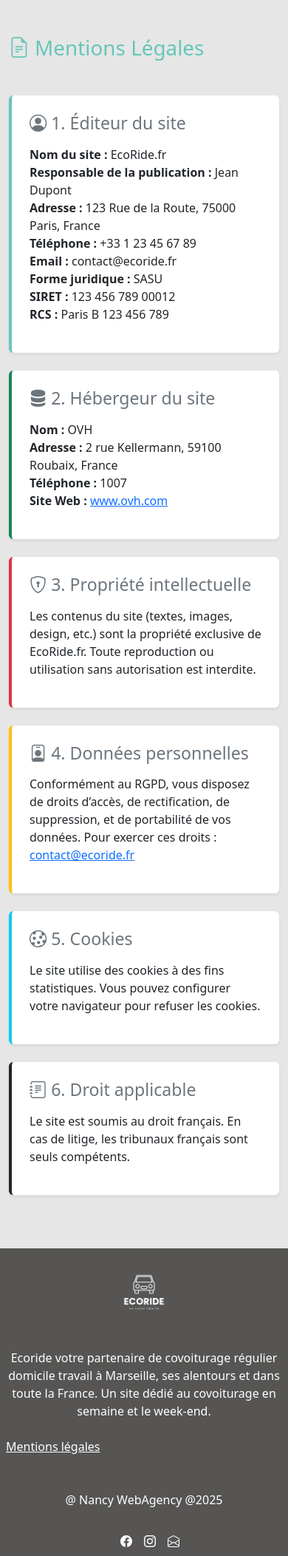
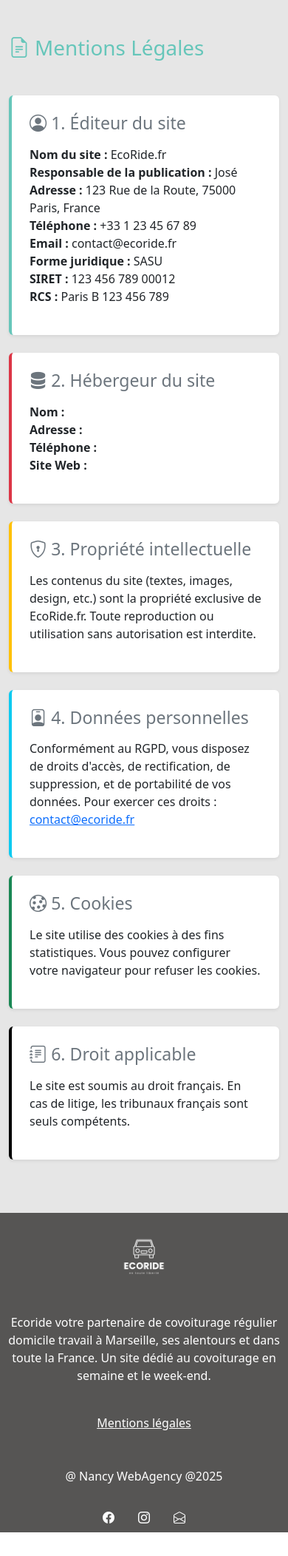
Before and after one commit to nancyh13500/ecoride_ecf, a PHP site: page /pages/mentions_legales.php in a window 390 px wide. Shown: the whole page at 74% size. After the commit the page ends 2072 px from the top, so only its background shows below. Run offline with PHP 8.4, Linux system fonts and the light colour scheme.

Commit message:
update footer and mentions legales

```diff
--- a/pages/contact.php
+++ b/pages/contact.php
@@ -4,7 +4,7 @@
 
 <section class="hero px-4 py-5">
     <div class="background-contact"></div>
-    <div class="contact-title text-black text-center">
+    <div class="contact-title text-black text-center mt-5">
         <div class="container">
             <h1 class="contact-title mt-3 mb-3 fw-bold">Contact</h1>
         </div>
--- a/pages/mentions_legales.php
+++ b/pages/mentions_legales.php
@@ -11,39 +11,33 @@ require_once __DIR__ . "/../templates/header.php";
 
         <!-- Éditeur du site -->
         <section class="bg-white p-4 rounded shadow-sm mb-4 border-start border-primary border-4">
-            <h3 class="text-secondary mb-3">
-                <i class="bi bi-person-circle"></i> 1. Éditeur du site
-            </h3>
+            <h3 class="text-secondary mb-3"><i class="bi bi-person-circle"></i> 1. Éditeur du site</h3>
             <p>
-                <strong>Nom du site :</strong> EcoRide.fr<br>
-                <strong>Responsable de la publication :</strong> Jean Dupont<br>
-                <strong>Adresse :</strong> 123 Rue de la Route, 75000 Paris, France<br>
-                <strong>Téléphone :</strong> +33 1 23 45 67 89<br>
-                <strong>Email :</strong> contact@ecoride.fr<br>
-                <strong>Forme juridique :</strong> SASU<br>
-                <strong>SIRET :</strong> 123 456 789 00012<br>
-                <strong>RCS :</strong> Paris B 123 456 789
+                <strong>Nom du site : </strong>EcoRide.fr<br>
+                <strong>Responsable de la publication : </strong>José<br>
+                <strong>Adresse : </strong>123 Rue de la Route, 75000 Paris, France<br>
+                <strong>Téléphone : </strong>+33 1 23 45 67 89<br>
+                <strong>Email : </strong>contact@ecoride.fr<br>
+                <strong>Forme juridique : </strong>SASU<br>
+                <strong>SIRET : </strong>123 456 789 00012<br>
+                <strong>RCS : </strong>Paris B 123 456 789
             </p>
         </section>
 
         <!-- Hébergeur -->
-        <section class="bg-white p-4 rounded shadow-sm mb-4 border-start border-success border-4">
-            <h3 class="text-secondary mb-3">
-                <i class="bi bi-server"></i> 2. Hébergeur du site
-            </h3>
+        <section class="bg-white p-4 rounded shadow-sm mb-4 border-start border-danger border-4">
+            <h3 class="text-secondary mb-3"><i class="bi bi-server"></i> 2. Hébergeur du site</h3>
             <p>
-                <strong>Nom :</strong> OVH<br>
-                <strong>Adresse :</strong> 2 rue Kellermann, 59100 Roubaix, France<br>
-                <strong>Téléphone :</strong> 1007<br>
-                <strong>Site Web :</strong> <a href="https://www.ovh.com" target="_blank">www.ovh.com</a>
+                <strong>Nom :</strong><br>
+                <strong>Adresse :</strong><br>
+                <strong>Téléphone :</strong><br>
+                <strong>Site Web :</strong> <a href="" target="_blank"></a>
             </p>
         </section>
 
         <!-- Propriété intellectuelle -->
-        <section class="bg-white p-4 rounded shadow-sm mb-4 border-start border-danger border-4">
-            <h3 class="text-secondary mb-3">
-                <i class="bi bi-shield-lock"></i> 3. Propriété intellectuelle
-            </h3>
+        <section class="bg-white p-4 rounded shadow-sm mb-4 border-start border-warning border-4">
+            <h3 class="text-secondary mb-3"><i class="bi bi-shield-lock"></i> 3. Propriété intellectuelle</h3>
             <p>
                 Les contenus du site (textes, images, design, etc.) sont la propriété exclusive de EcoRide.fr.
                 Toute reproduction ou utilisation sans autorisation est interdite.
@@ -51,31 +45,25 @@ require_once __DIR__ . "/../templates/header.php";
         </section>
 
         <!-- Données personnelles -->
-        <section class="bg-white p-4 rounded shadow-sm mb-4 border-start border-warning border-4">
-            <h3 class="text-secondary mb-3">
-                <i class="bi bi-person-badge"></i> 4. Données personnelles
-            </h3>
+        <section class="bg-white p-4 rounded shadow-sm mb-4 border-start border-info border-4">
+            <h3 class="text-secondary mb-3"><i class="bi bi-person-badge"></i> 4. Données personnelles</h3>
             <p>
-                Conformément au RGPD, vous disposez de droits d’accès, de rectification, de suppression, et de portabilité
+                Conformément au RGPD, vous disposez de droits d'accès, de rectification, de suppression, et de portabilité
                 de vos données. Pour exercer ces droits : <a href="mailto:contact@ecoride.fr">contact@ecoride.fr</a>
             </p>
         </section>
 
         <!-- Cookies -->
-        <section class="bg-white p-4 rounded shadow-sm mb-4 border-start border-info border-4">
-            <h3 class="text-secondary mb-3">
-                <i class="bi bi-cookie"></i> 5. Cookies
-            </h3>
+        <section class="bg-white p-4 rounded shadow-sm mb-4 border-start border-success border-4">
+            <h3 class="text-secondary mb-3"><i class="bi bi-cookie"></i> 5. Cookies</h3>
             <p>
                 Le site utilise des cookies à des fins statistiques. Vous pouvez configurer votre navigateur pour refuser les cookies.
             </p>
         </section>
 
         <!-- Droit applicable -->
-        <section class="bg-white p-4 rounded shadow-sm mb-4 border-start border-dark border-4">
-            <h3 class="text-secondary mb-3">
-                <i class="bi bi-journal-text"></i> 6. Droit applicable
-            </h3>
+        <section class="bg-white p-4 rounded shadow-sm mb-4 border-start border-black border-4">
+            <h3 class="text-secondary mb-3"><i class="bi bi-journal-text"></i> 6. Droit applicable</h3>
             <p>
                 Le site est soumis au droit français. En cas de litige, les tribunaux français sont seuls compétents.
             </p>
--- a/templates/footer.php
+++ b/templates/footer.php
@@ -1,24 +1,28 @@
 <!-- section footer-->
 <div class="footer">
     <footer class="d-flex flex-wrap justify-content-center align-items-center">
+        <div class="row">
+
             <a href="/index.php" class="col-md-12 d-flex align-items-center justify-content-center mb-0">
                 <img src="/assets/logo/logo_dark.png" alt="logo checkit" width="120">
             </a>
             <p class="col-md-12 text-center text-white align-items-center text-body-dark mt-3">
                 Ecoride votre partenaire de covoiturage régulier domicile travail à Marseille, ses alentours et dans toute la France. Un site dédié au covoiturage en semaine et le week-end.
             </p>
-        <p class="col-md-4 justify-content-center align-items-center">
+            <p class="col-md-4 text-center justify-content-center align-items-center mt-3">
                 <a href="/pages/mentions_legales.php" class="text-white">Mentions légales</a>
 
             </p>
 
             <p class="col-md-4 text-center text-white align-items-center text-body-dark mt-3">@ Nancy WebAgency @2025</p>
 
-        <ul class="nav col-md-4 justify-content-center align-items-end">
-            <li class="ms-3"><a class="text-white" href="#"><i class="bi bi-facebook"></i></a></li>
-            <li class="ms-3"><a class="text-white" href="#"><i class="bi bi-instagram"></i></a></li>
-            <li class="ms-3"><a class="text-white" href="#"><i class="bi bi-envelope-open"></i></i></a></li>
+            <ul class="nav col-md-4 justify-content-center align-items-center">
+                <li class="ms-3 me-3"><a class="text-white" href="#"><i class="bi bi-facebook"></i></a></li>
+                <li class="ms-3 me-3"><a class="text-white" href="#"><i class="bi bi-instagram"></i></a></li>
+                <li class="ms-3 me-3"><a class="text-white" href="#"><i class="bi bi-envelope-open"></i></i></a></li>
             </ul>
+        </div>
+
     </footer>
 </div>
 <!-- end section footer-->
--- a/templates/header.php
+++ b/templates/header.php
@@ -21,7 +21,7 @@
     <nav class="navbar navbar-expand-lg bg-light position-fixed" id="navbar">
         <div class="container">
             <a class="navbar-brand d-flex align-items-center" href="/index.php">
-                <img src="/assets/logo/logo.png" alt="logo ecoride" width="120" />
+                <img src="/assets/logo/logo.png" alt="logo ecoride" width="80" />
             </a>
             <button class="navbar-toggler" type="button" data-bs-toggle="collapse" data-bs-target="#navbarNav" aria-controls="navbarNav" aria-expanded="false" aria-label="Toggle navigation">
                 <span class="navbar-toggler-icon"></span>
```
Also changed, not shown: assets/css/style.css (+8 -1 lines), assets/js/index.js (+4 -4 lines). Lines whose indentation alone changed are shown as unchanged.
